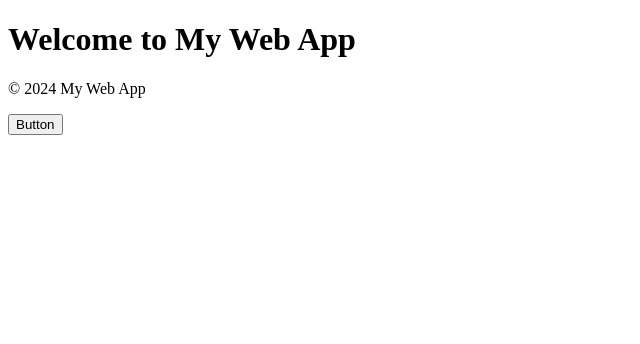
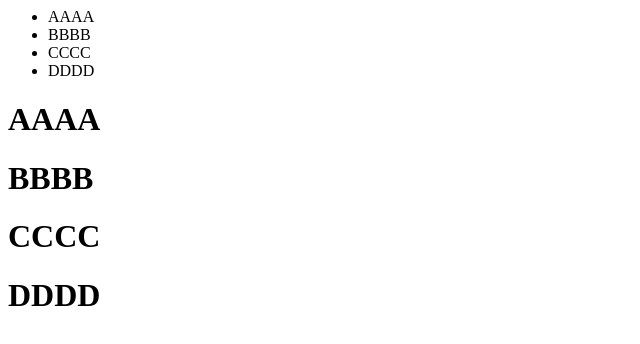
Before and after one commit to gagaga898989/webAPtest, a plain HTML site: page index.html in a window 1280 px wide. Shown: the whole page, without its empty margins (0-640 px from the left). Drawn offline with Linux system fonts and the light colour scheme.

Commit message:
Update index.html

```diff
--- a/index.html
+++ b/index.html
@@ -1,26 +1,20 @@
-<!DOCTYPE html>
-<html lang="en">
-<head>
-    <meta charset="UTF-8">
-    <meta name="viewport" content="width=device-width, initial-scale=1.0">
-    <title>My Web App</title>
-    <link rel="stylesheet" href="styles.css">
-</head>
-<body>
-    <header>
-        <h1>Welcome to My Web App</h1>
-    </header>
-
-    <main>
-        <!-- Main content goes here -->
-    </main>
-
-    <footer>
-        <p>&copy; 2024 My Web App</p>
-    </footer>
-
-    <button>Button</button>
-
-    <script src="script.js"></script>
-</body>
-</html>
+<ul>
+  <li class="toc" scrollTo="content1">AAAA</li>
+  <li class="toc" scrollTo="content2">BBBB</li>
+  <li class="toc" scrollTo="content3">CCCC</li>
+  <li class="toc" scrollTo="content4">DDDD</li>
+</ul>
+<div class="wrapper">
+  <div class="content content1">
+    <h1>AAAA</h1>
+  </div>
+  <div class="content content2">
+    <h1>BBBB</h1>
+  </div>
+  <div class="content content3">
+    <h1>CCCC</h1>
+  </div>
+  <div class="content content4">
+    <h1>DDDD</h1>
+  </div>
+</div>
```
